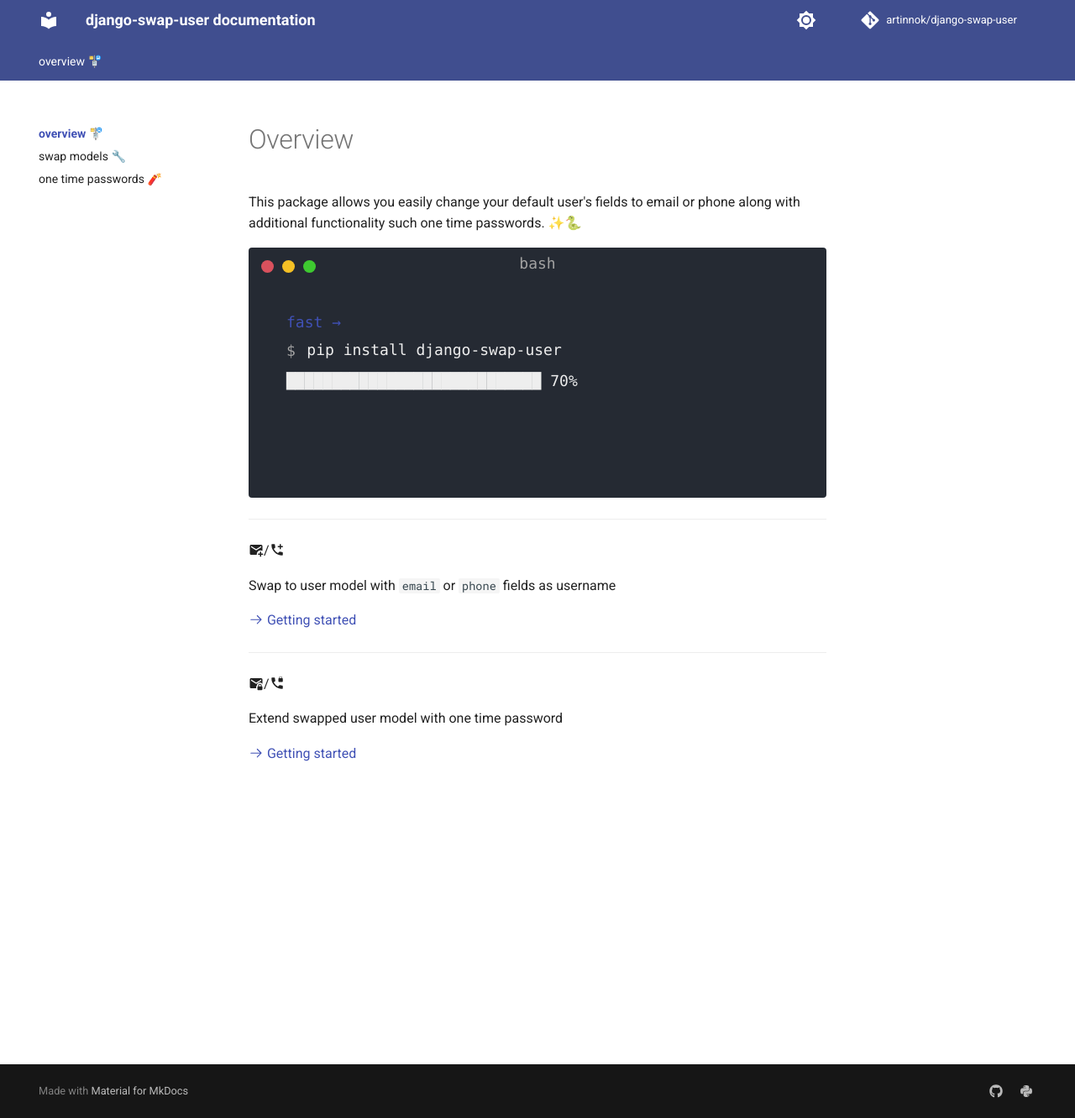
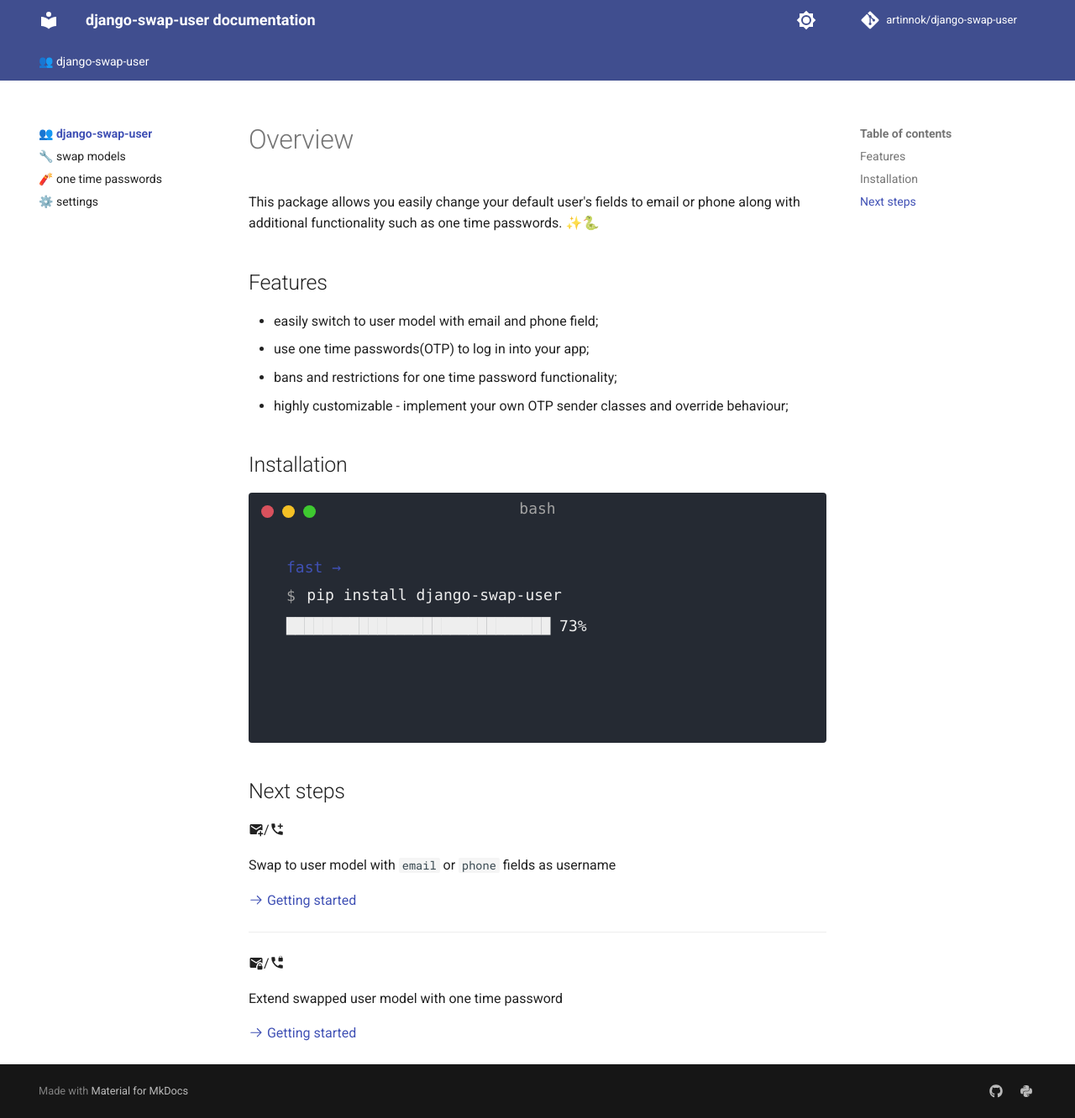
Before and after one commit to skonik/django-swap-user-docs, an MkDocs documentation site: the page built from docs/index.md, in a window 1280 px wide and 1332 px high. Shown: the whole window at 84% size. Built offline with MkDocs 1.6.1 and Material for MkDocs 9.7.7, drawn with Linux system fonts in a browser that asks for light colours; comment, search, counter and statistics services are not loaded.

Commit message:
add settings and extend otp

```diff
--- a/docs/index.md
+++ b/docs/index.md
@@ -1,6 +1,15 @@
 # Overview
-This package  allows you easily change your default user's fields to email or phone along with additional functionality such one time passwords.
+This package  allows you easily change your default user's fields to email or phone along with additional functionality such as one time passwords.
 ✨🐍
+
+## Features
+
+* easily switch to user model with email and phone field;
+* use one time passwords(OTP) to log in into your app;
+* bans and restrictions for one time password functionality;
+* highly customizable - implement your own OTP sender classes and override behaviour;
+
+## Installation
 
 <div class="termy">
 
@@ -12,7 +21,9 @@ Successfully installed django-swap-user
 
 </div>
 
-***
+## Next steps
+
+
 :material-email-plus:/:material-phone-plus:
 
 Swap to user model with `email` or `phone` fields as username
--- a/mkdocs.yml
+++ b/mkdocs.yml
@@ -1,10 +1,11 @@
 site_name: django-swap-user documentation
 
 nav:
-    - overview 🚏:
-        - overview 🚏: index.md
-        - swap models 🔧: swap_models.md
-        - one time passwords 🧨: otp_models.md
+    - 👥 django-swap-user:
+        - 🚏 overview: index.md
+        - 🔧 swap models: swap_models.md
+        - 🧨 one time passwords : otp_models.md
+        - ⚙️ settings: settings.md
 
 
 repo_name: artinnok/django-swap-user
```
Also changed, not shown: docs/otp_models.md (+31 -0 lines), docs/settings.md (added, +27 -0 lines).
